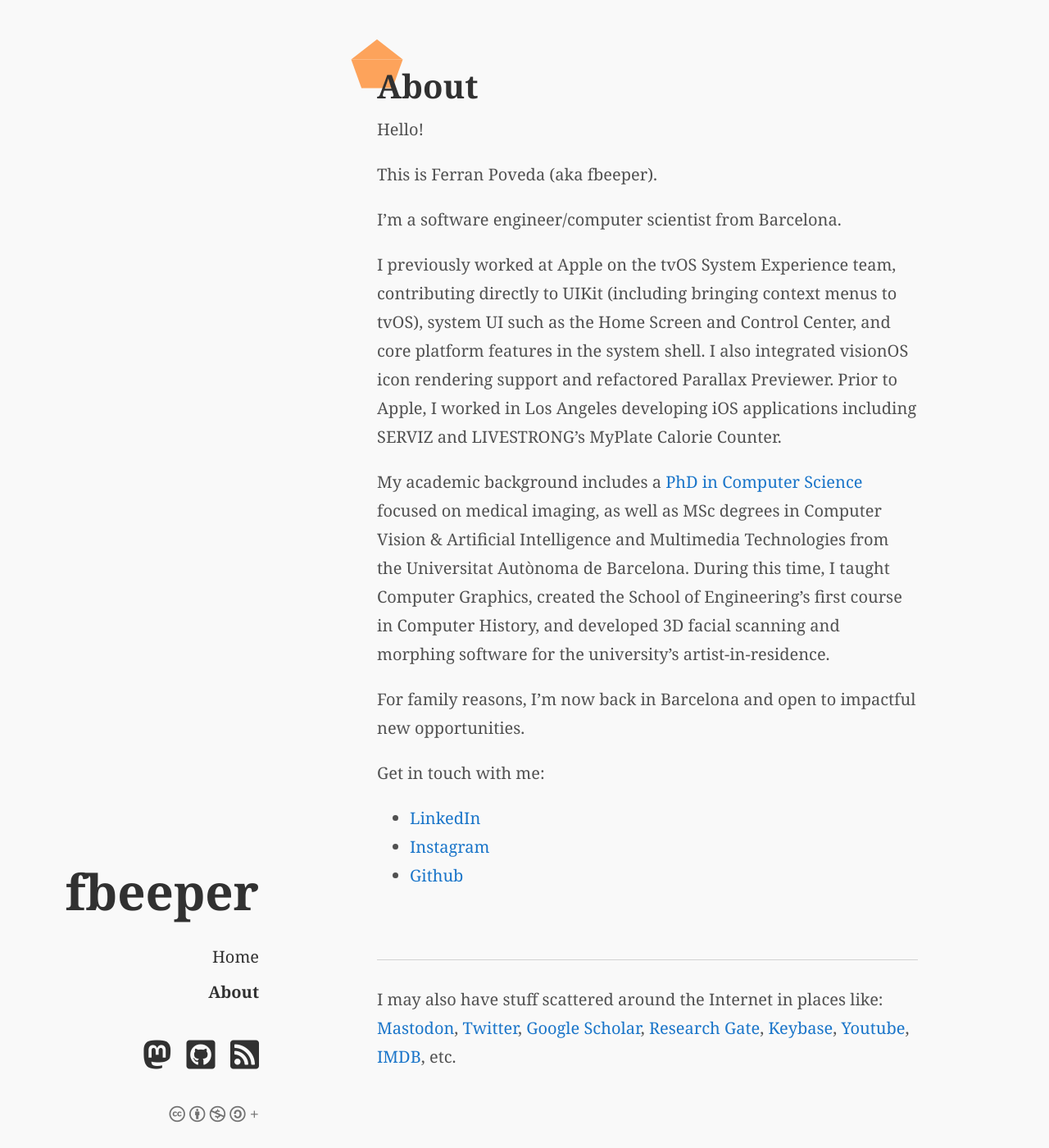
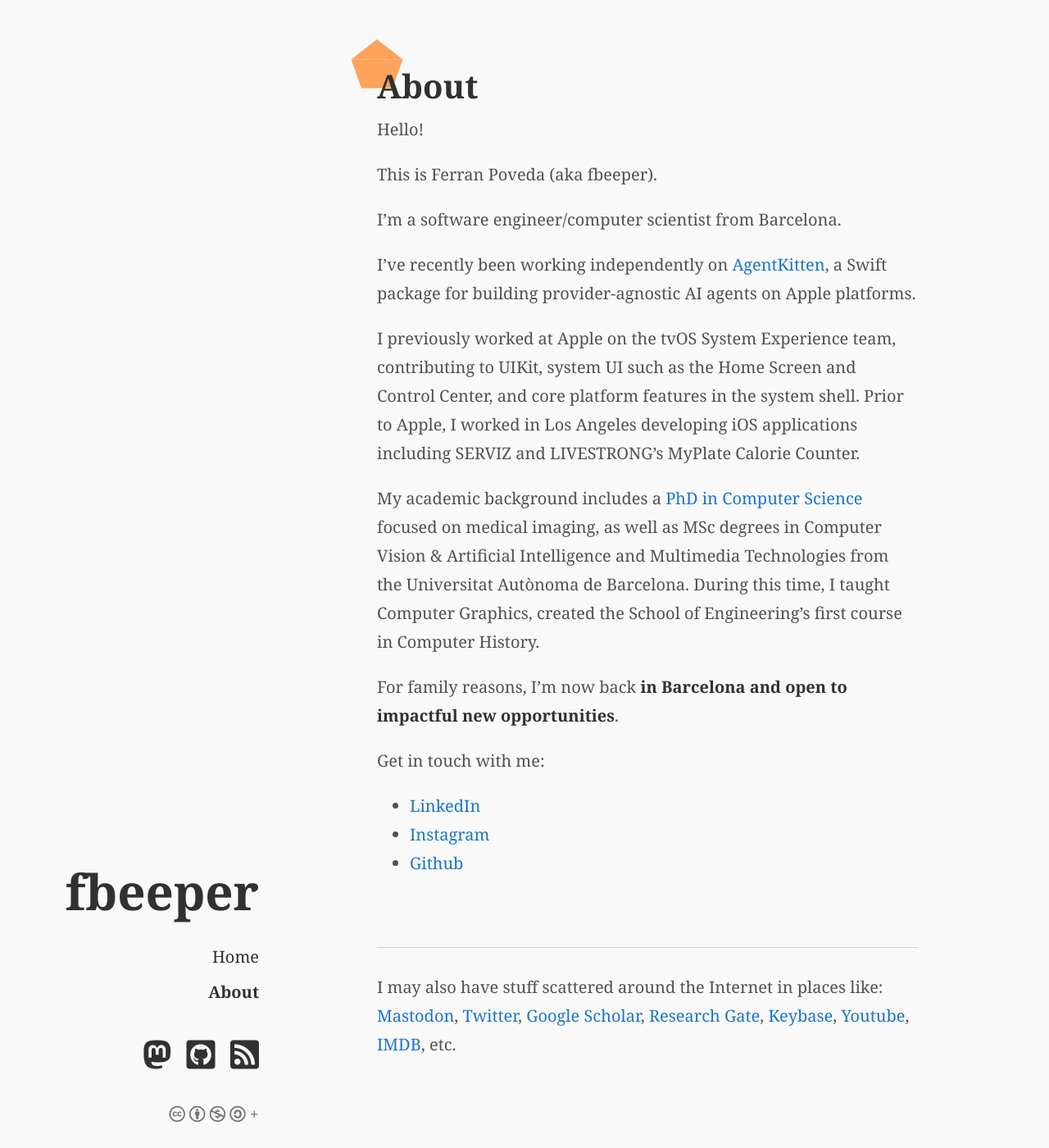
Before and after one commit to fbeeper/fbeeper.github.io, a Jekyll site: the page built from about.md, in a window 1280 px wide and 1400 px high. Shown: the whole window at 82% size. Built offline with Jekyll 4.4.1, drawn with Linux system fonts in a browser that asks for light colours; nearby versions of some CDN libraries; some web fonts are replaced.

Commit message:
update about

```diff
--- a/about.md
+++ b/about.md
@@ -10,11 +10,13 @@
 
 I'm a software engineer/computer scientist from Barcelona.
 
-I previously worked at Apple on the tvOS System Experience team, contributing directly to UIKit (including bringing context menus to tvOS), system UI such as the Home Screen and Control Center, and core platform features in the system shell. I also integrated visionOS icon rendering support and refactored Parallax Previewer. Prior to Apple, I worked in Los Angeles developing iOS applications including SERVIZ and LIVESTRONG’s MyPlate Calorie Counter.
+I've recently been working independently on [AgentKitten](https://github.com/fbeeper/agentkitten), a Swift package for building provider-agnostic AI agents on Apple platforms.
 
-My academic background includes a [PhD in Computer Science](http://scholar.google.es/citations?user=XwLGeDcAAAAJ) focused on medical imaging, as well as MSc degrees in Computer Vision & Artificial Intelligence and Multimedia Technologies from the Universitat Autònoma de Barcelona. During this time, I taught Computer Graphics, created the School of Engineering’s first course in Computer History, and developed 3D facial scanning and morphing software for the university’s artist-in-residence.
+I previously worked at Apple on the tvOS System Experience team, contributing to UIKit, system UI such as the Home Screen and Control Center, and core platform features in the system shell. Prior to Apple, I worked in Los Angeles developing iOS applications including SERVIZ and LIVESTRONG’s MyPlate Calorie Counter.
 
-For family reasons, I’m now back in Barcelona and open to impactful new opportunities.
+My academic background includes a [PhD in Computer Science](http://scholar.google.es/citations?user=XwLGeDcAAAAJ) focused on medical imaging, as well as MSc degrees in Computer Vision & Artificial Intelligence and Multimedia Technologies from the Universitat Autònoma de Barcelona. During this time, I taught Computer Graphics, created the School of Engineering’s first course in Computer History.
+
+For family reasons, I’m now back **in Barcelona and open to impactful new opportunities**.
 
 Get in touch with me:
 
```
